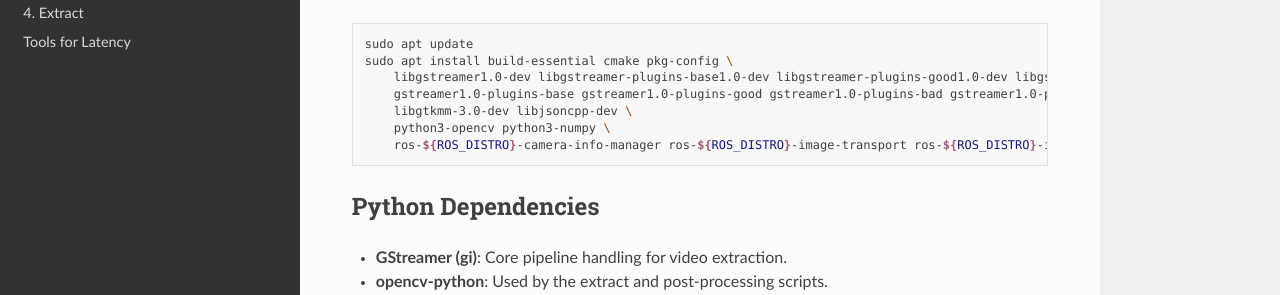
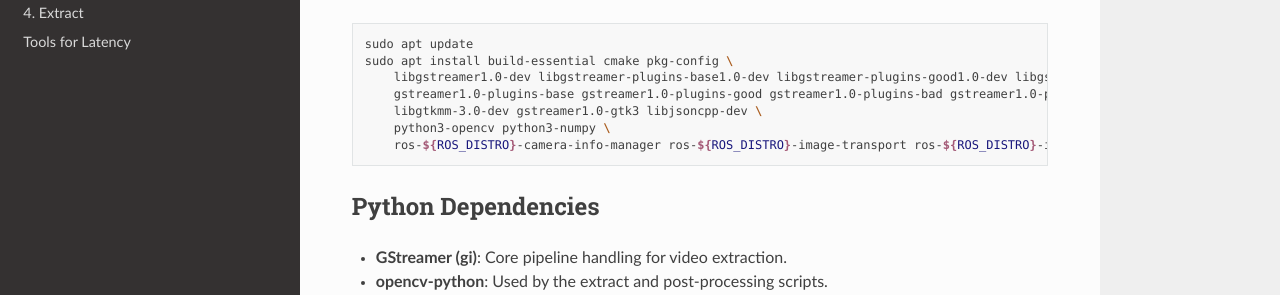
Before and after one commit to jhu-dvrk/data_collection, a Sphinx documentation site: the page built from docs/installation.rst, in a window 1280 px wide and 900 px high. Shown: the part 289-584 px from the top of the window. Built offline with Sphinx 7.4.7 and the Read the Docs theme 3.1.0, drawn with Linux system fonts in a browser that asks for light colours.

Commit message:
minor updates

```diff
--- a/docs/installation.rst
+++ b/docs/installation.rst
@@ -14,7 +14,7 @@ System Dependencies
     sudo apt install build-essential cmake pkg-config \
         libgstreamer1.0-dev libgstreamer-plugins-base1.0-dev libgstreamer-plugins-good1.0-dev libgstreamer-plugins-bad1.0-dev \
         gstreamer1.0-plugins-base gstreamer1.0-plugins-good gstreamer1.0-plugins-bad gstreamer1.0-plugins-ugly gstreamer1.0-libav gstreamer1.0-tools \
-        libgtkmm-3.0-dev libjsoncpp-dev \
+        libgtkmm-3.0-dev gstreamer1.0-gtk3 libjsoncpp-dev \
         python3-opencv python3-numpy \
         ros-${ROS_DISTRO}-camera-info-manager ros-${ROS_DISTRO}-image-transport ros-${ROS_DISTRO}-image-transport-plugins
 
```
Also changed, not shown: 1 other file.
